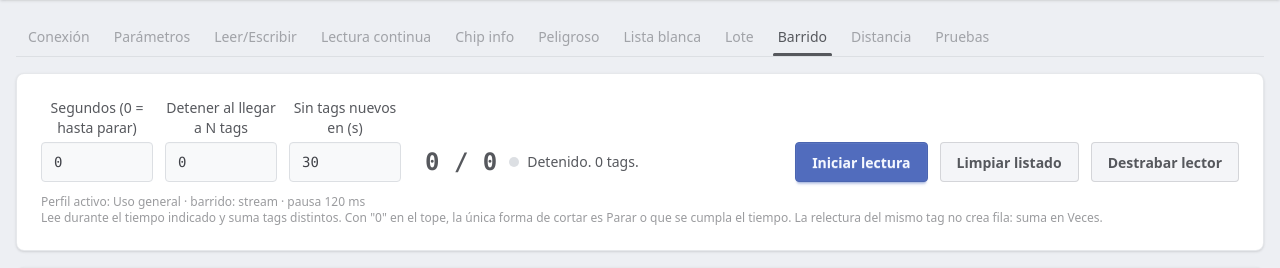
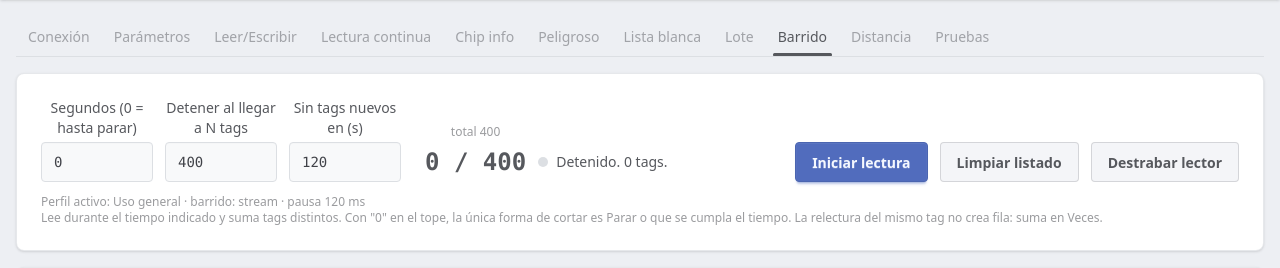
Before and after one commit to Jeanjo1310/RU5600-usb-app, a Flask app: page /barrido in a window 1280 px wide. Shown: the part 64-332 px from the top of the page. Run offline with Flask 3, Linux system fonts and the light colour scheme; data that the repository does not hold is empty; style sheets or scripts are compiled from the project's sources.

Commit message:
feat(web): defaults de inventario en Barrido (N=400, sin tags nuevos=120, segundos=0)

```diff
--- a/web/templates/barrido.html
+++ b/web/templates/barrido.html
@@ -9,11 +9,11 @@
     </div>
     <div class="w-28">
       <label class="block mb-1 text-sm font-medium text-center" for="target">Detener al llegar a N tags</label>
-      <input id="target" type="number" value="0" min="0" class="input input-bordered w-full">
+      <input id="target" type="number" value="400" min="0" class="input input-bordered w-full">
     </div>
     <div class="w-28">
       <label class="block mb-1 text-sm font-medium text-center" for="stall" title="Si pasa este tiempo sin tags nuevos, la corrida corta sola">Sin tags nuevos en (s)</label>
-      <input id="stall" type="number" value="30" min="5" max="600" class="input input-bordered w-full">
+      <input id="stall" type="number" value="120" min="5" max="600" class="input input-bordered w-full">
     </div>
     <div class="ml-3">
       <div class="text-xs text-base-content/60 whitespace-nowrap leading-none mb-1 text-center"><span id="tagCount">0</span><span id="tagTarget"></span></div>
@@ -161,7 +161,7 @@ $('sweepToggle').onclick = async () => {
   // keep: no limpia el listado — continúa donde estaba (pausado o cortado)
   const r = await post('/api/start', {seconds: parseFloat($('seconds').value) || 0,
                                       target: parseInt($('target').value) || 0,
-                                      stall: parseFloat($('stall').value) || 30,
+                                      stall: parseFloat($('stall').value) || 120,
                                       keep: true});
   if (!r.ok) { $('status').textContent = 'Error: ' + r.error; return; }
   timer = setInterval(poll, 400); poll();
```
